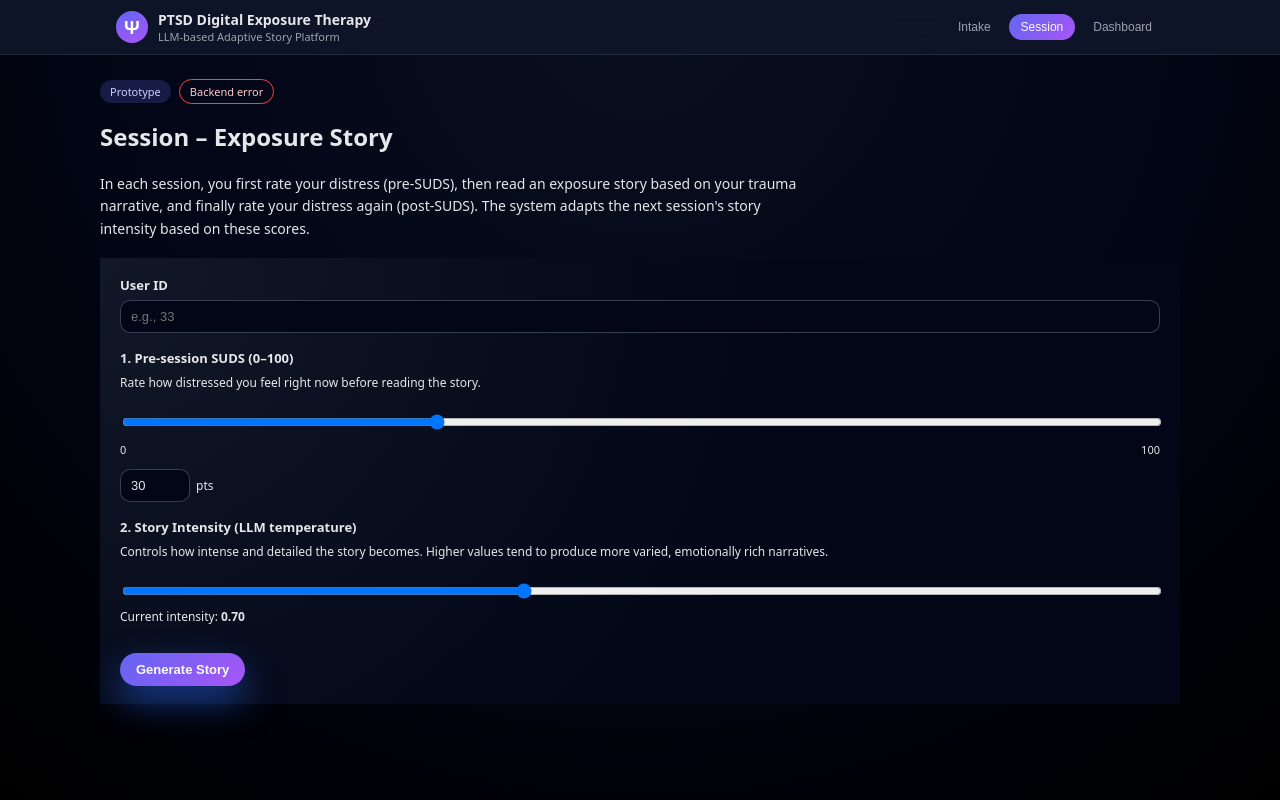
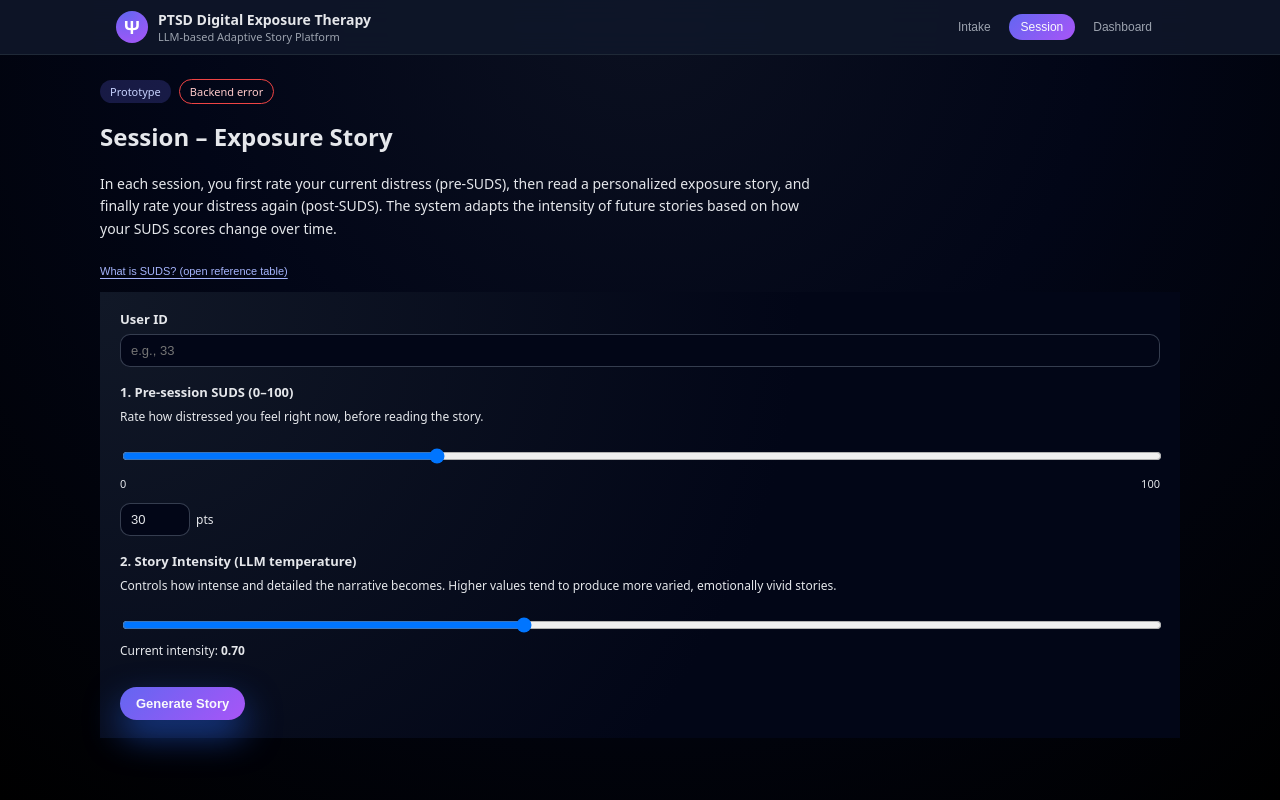
Before and after one commit to amygdala2025/conrad2025, a React (Vite) app: page / in a window 1280 px wide. Both pictures are taken after a click on the button "Session". Built offline with nearby package versions, Linux system fonts and the light colour scheme; no server answers.

Commit message:
Update Session.jsx

```diff
--- a/src/pages/Session.jsx
+++ b/src/pages/Session.jsx
@@ -1,4 +1,5 @@
 import { useEffect, useState } from "react";
+import SudsReferenceTable from "./SudsReferenceTable";
 
 function Session({ apiBase }) {
   const [userId, setUserId] = useState("");
@@ -16,8 +17,9 @@ function Session({ apiBase }) {
   const [isLoading, setIsLoading] = useState(false);
 
   const [sudsScale, setSudsScale] = useState(null);
+  const [showSudsModal, setShowSudsModal] = useState(false);
 
-  // --- load SUDS scale for tooltip / helper text ---
+  // Load backend SUDS scale (for hint text)
   useEffect(() => {
     fetch(`${apiBase}/api/suds/scale`)
       .then((res) => res.json())
@@ -40,7 +42,6 @@ function Session({ apiBase }) {
     return `${closest}: ${sudsScale[closest]}`;
   };
 
-  // --- start story session ---
   const startSession = async () => {
     setStatusMsg("");
     setStory("");
@@ -52,7 +53,6 @@ function Session({ apiBase }) {
       setStatusMsg("Please enter your User ID.");
       return;
     }
-
     if (preSuds < 0 || preSuds > 100) {
       setStatusMsg("Pre-session SUDS must be between 0 and 100.");
       return;
@@ -72,7 +72,7 @@ function Session({ apiBase }) {
 
       if (!res.ok) {
         const err = await res.json().catch(() => ({}));
-        throw new Error(err.detail || "Failed to start story session");
+        throw new Error(err.detail || "Failed to start story session.");
       }
 
       const data = await res.json();
@@ -86,7 +86,6 @@ function Session({ apiBase }) {
     }
   };
 
-  // --- submit post-session SUDS ---
   const submitPost = async () => {
     setStatusMsg("");
 
@@ -127,17 +126,27 @@ function Session({ apiBase }) {
   };
 
   return (
+    <>
       <div>
         <h2>Session – Exposure Story</h2>
         <p className="page-intro">
-        In each session, you first rate your distress (pre-SUDS), then read an
-        exposure story based on your trauma narrative, and finally rate your
-        distress again (post-SUDS). The system adapts the next session&apos;s
-        story intensity based on these scores.
+          In each session, you first rate your current distress (pre-SUDS),
+          then read a personalized exposure story, and finally rate your
+          distress again (post-SUDS). The system adapts the intensity of
+          future stories based on how your SUDS scores change over time.
         </p>
 
-      {/* --- Session controls --- */}
-      <div className="card">
+        {/* SUDS quick help link */}
+        <button
+          type="button"
+          className="inline-link-btn"
+          onClick={() => setShowSudsModal(true)}
+        >
+          What is SUDS? (open reference table)
+        </button>
+
+        {/* Session controls */}
+        <div className="card" style={{ marginTop: 12 }}>
           <div className="field-group">
             <label>User ID</label>
             <input
@@ -151,7 +160,7 @@ function Session({ apiBase }) {
           <div className="field-group">
             <label>1. Pre-session SUDS (0–100)</label>
             <p className="help-text">
-            Rate how distressed you feel right now before reading the story.
+              Rate how distressed you feel right now, before reading the story.
             </p>
 
             <input
@@ -191,8 +200,8 @@ function Session({ apiBase }) {
           <div className="field-group">
             <label>2. Story Intensity (LLM temperature)</label>
             <p className="help-text">
-            Controls how intense and detailed the story becomes. Higher values
-            tend to produce more varied, emotionally rich narratives.
+              Controls how intense and detailed the narrative becomes. Higher
+              values tend to produce more varied, emotionally vivid stories.
             </p>
             <input
               type="range"
@@ -219,9 +228,9 @@ function Session({ apiBase }) {
           {statusMsg && <p className="status-text">{statusMsg}</p>}
         </div>
 
-      {/* --- Story display --- */}
+        {/* Story display */}
         {story && (
-        <div className="card" style={{ marginTop: 16 }}>
+          <div className="card">
             <h3>3. Exposure Story</h3>
             <p className="story-text">{story}</p>
 
@@ -236,9 +245,9 @@ function Session({ apiBase }) {
           </div>
         )}
 
-      {/* --- Post-SUDS input --- */}
+        {/* Post-SUDS input */}
         {story && (
-        <div className="card" style={{ marginTop: 16 }}>
+          <div className="card">
             <div className="field-group">
               <label>4. Post-session SUDS (0–100)</label>
               <p className="help-text">
@@ -297,6 +306,40 @@ function Session({ apiBase }) {
           </div>
         )}
       </div>
+
+      {/* SUDS reference modal */}
+      {showSudsModal && (
+        <div
+          className="modal-backdrop"
+          onClick={() => setShowSudsModal(false)}
+        >
+          <div
+            className="modal-panel"
+            onClick={(e) => e.stopPropagation()}
+          >
+            <div className="modal-header">
+              <div>
+                <h3>SUDS Distress Scale Reference</h3>
+                <p>
+                  Use this table as a guide when choosing your SUDS scores.
+                  The goal is not to be perfect, but to be roughly consistent
+                  from session to session.
+                </p>
+              </div>
+              <button
+                type="button"
+                className="modal-close-btn"
+                onClick={() => setShowSudsModal(false)}
+              >
+                ✕
+              </button>
+            </div>
+
+            <SudsReferenceTable />
+          </div>
+        </div>
+      )}
+    </>
   );
 }
 
```
Lines whose indentation alone changed are shown as unchanged.
